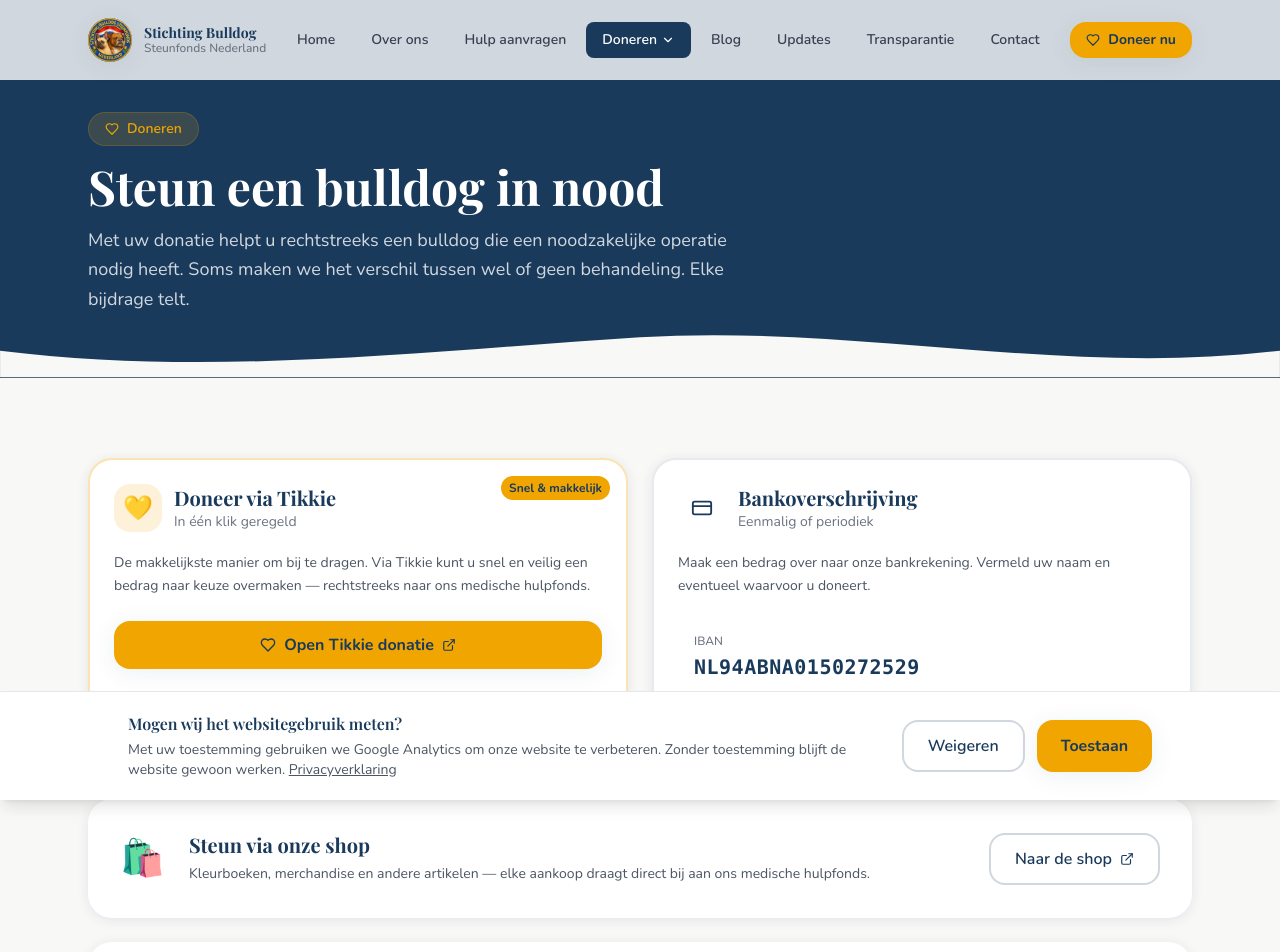
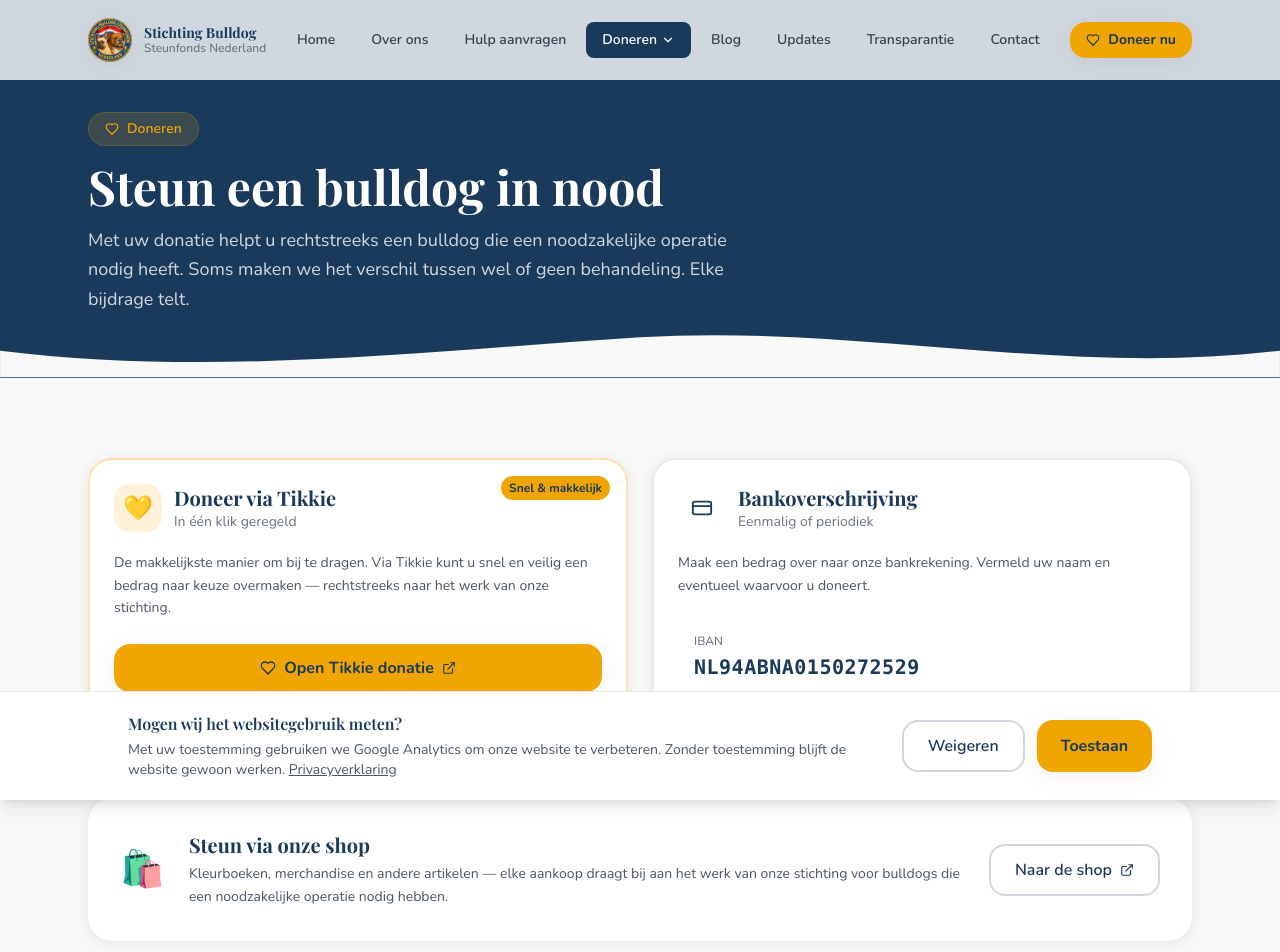
Before and after one commit to michielpetersenmp-cmd/bulldog-website, a Next.js app: page /doneren in a window 1280 px wide. Shown: the top 952 px of the page. Built offline with nearby package versions, Linux system fonts and the light colour scheme; a web font is replaced by a local one.

Commit message:
Donatiepagina afstemmen op actuele doelstelling

```diff
--- a/src/app/doneren/page.tsx
+++ b/src/app/doneren/page.tsx
@@ -5,11 +5,11 @@ import { Heart, CreditCard, Building2, ExternalLink } from "lucide-react";
 export const metadata: Metadata = {
   title: "Doneren",
   description:
-    "Steun Stichting Bulldog Steunfonds Nederland. De volledige opbrengst gaat naar ons medische hulpfonds voor bulldogs in nood.",
+    "Steun Stichting Bulldog Steunfonds Nederland. Uw bijdrage helpt bij noodzakelijke operaties van bulldogs en de onderzoeken, medicatie en nazorg die daarbij horen.",
 };
 
 const besteding = [
-  { icon: "🏥", title: "Medische behandelingen", desc: "Medisch noodzakelijke operaties, beoordeeld per aanvraag." },
+  { icon: "🏥", title: "Noodzakelijke operaties", desc: "Medisch noodzakelijke operaties, zorgvuldig beoordeeld per aanvraag." },
   { icon: "🔬", title: "Diagnostiek", desc: "De onderzoeken die nodig zijn voor de operatie." },
   { icon: "💊", title: "Nazorg & herstel", desc: "Medicatie en controles die bij de operatie horen." },
   { icon: "💙", title: "Rechtstreeks betalen", desc: "Bij goedkeuring wordt de bijdrage aan de dierenarts betaald." },
@@ -55,7 +55,7 @@ export default function DonerenPage() {
                 </div>
               </div>
               <p className="text-gray-600 mb-6 text-sm leading-relaxed">
-                De makkelijkste manier om bij te dragen. Via Tikkie kunt u snel en veilig een bedrag naar keuze overmaken — rechtstreeks naar ons medische hulpfonds.
+                De makkelijkste manier om bij te dragen. Via Tikkie kunt u snel en veilig een bedrag naar keuze overmaken — rechtstreeks naar het werk van onze stichting.
               </p>
               <a href="https://tikkie.me/pay/Stichti4535/meUy1FHvYzrfr7pdxEbL8r" target="_blank" rel="noopener noreferrer" className="btn-primary w-full justify-center">
                 <Heart size={16} /> Open Tikkie donatie <ExternalLink size={14} />
@@ -93,7 +93,7 @@ export default function DonerenPage() {
             <div className="flex-1">
               <h3 className="font-display font-bold text-primary text-xl mb-1">Steun via onze shop</h3>
               <p className="text-gray-600 text-sm leading-relaxed">
-                Kleurboeken, merchandise en andere artikelen — elke aankoop draagt direct bij aan ons medische hulpfonds.
+                Kleurboeken, merchandise en andere artikelen — elke aankoop draagt bij aan het werk van onze stichting voor bulldogs die een noodzakelijke operatie nodig hebben.
               </p>
             </div>
             <a href="/shop" target="_blank" rel="noopener noreferrer" className="btn-secondary shrink-0">
```
